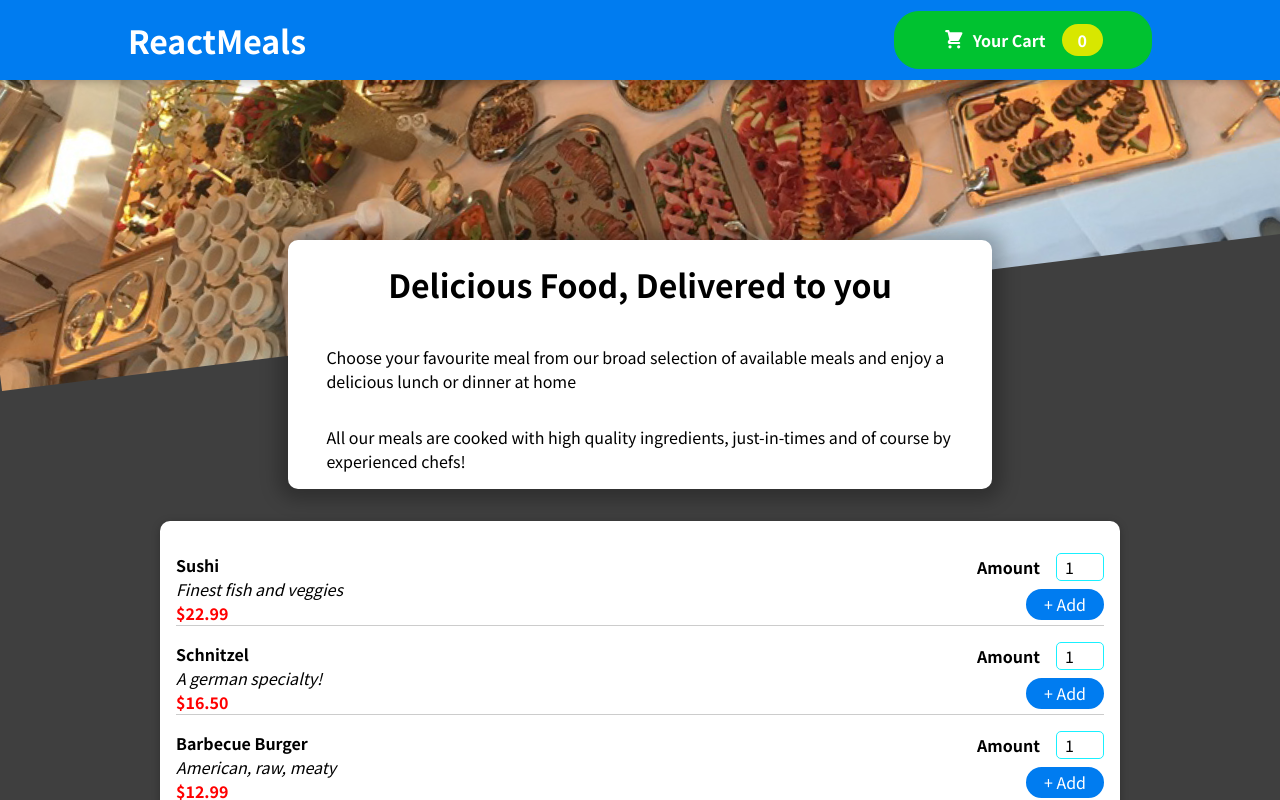
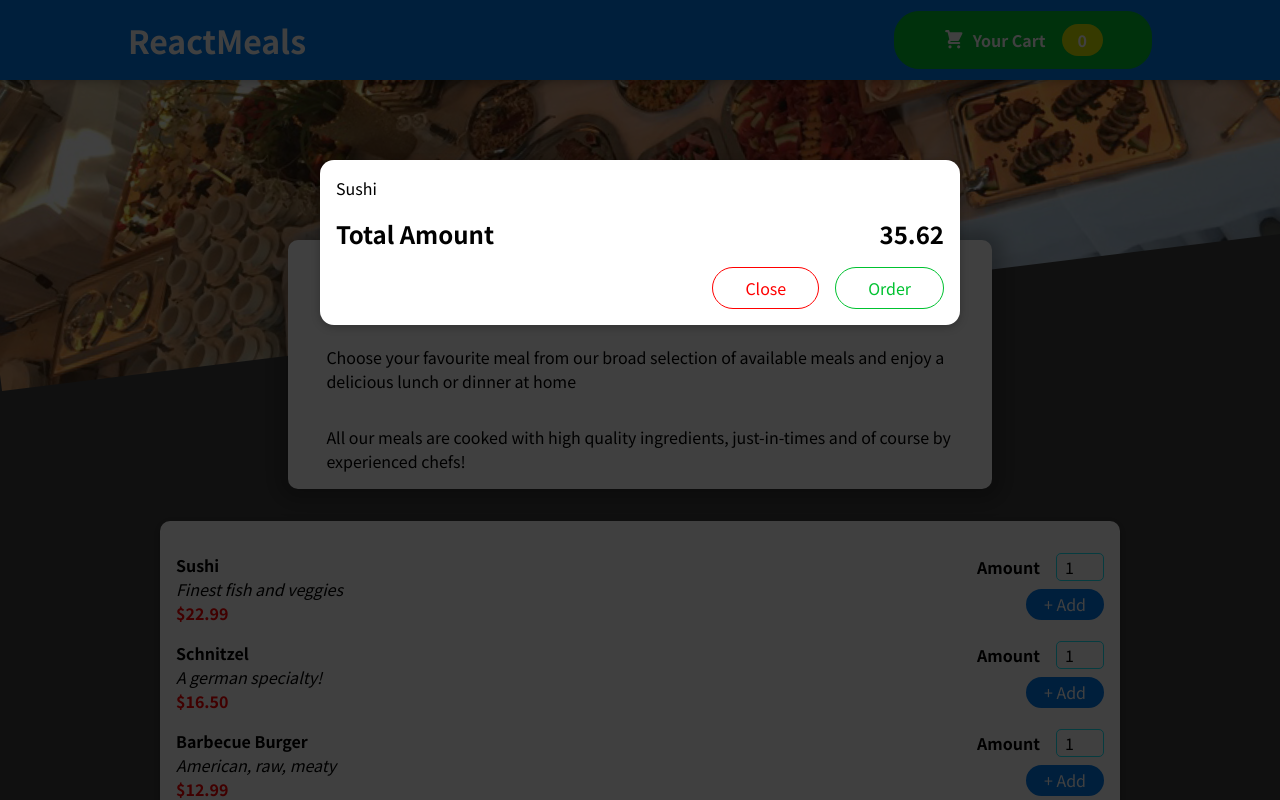
Before and after one commit to sarojsuraj52/restaurant-website, a React (Create React App) app: page / in a window 1280 px wide. Shown: the top 800 px of the page. Built offline with nearby package versions, Linux system fonts and the light colour scheme.

Commit message:
added cart and modal overlay

```diff
--- a/public/index.html
+++ b/public/index.html
@@ -29,6 +29,7 @@
   <body>
     <noscript>You need to enable JavaScript to run this app.</noscript>
     <div id="root"></div>
+    <div id="overlays"></div>
     <!--
       This HTML file is a template.
       If you open it directly in the browser, you will see an empty page.
--- a/src/App.js
+++ b/src/App.js
@@ -1,10 +1,11 @@
 import Header from "./component/Layouts/Header";
 import Meals from "./component/Meals/Meals";
-
+import Cart from "./component/Cart/Cart";
 
 function App() {
   return (
     <>
+    <Cart />
     <Header />
     <main>
     <Meals />
--- /dev/null
+++ b/src/component/Cart/Cart.js
@@ -0,0 +1,28 @@
+import classes from "./Cart.module.css";
+import Modal from "../UI/Modal";
+
+const Cart = () => {
+  const cartItems = (
+    <ul className={classes["cart-items"]}>
+      {[{ id: "c1", name: "Sushi", amount: 2, price: 17.81 }].map((item) => (
+        <li>{item.name}</li>
+      ))}
+    </ul>
+  );
+
+  return (
+    <Modal>
+      {cartItems}
+      <div className={classes.total}>
+        <span>Total Amount</span>
+        <span>35.62</span>
+      </div>
+      <div className={classes.actions}>
+        <button className={classes["button--close"]}>Close</button>
+        <button className={classes.button}>Order</button>
+      </div>
+    </Modal>
+  );
+};
+
+export default Cart;
--- /dev/null
+++ b/src/component/Cart/Cart.module.css
@@ -0,0 +1,47 @@
+.cart-items {
+    list-style: none;
+    margin: 0;
+    padding: 0;
+    max-height: 20rem;
+    overflow: auto;
+  }
+
+  .total {
+    display: flex;
+    justify-content: space-between;
+    align-items: center;
+    font-weight: bold;
+    font-size: 1.5rem;
+    margin: 1rem 0;
+  }
+
+  .actions {
+    text-align: right;
+  }
+
+  .actions button {
+    font: inherit;
+    cursor: pointer;
+    background-color: transparent;
+    border: 1px solid #00c230;
+    color: #00c230;
+    padding: 0.5rem 2rem;
+    border-radius: 25px;
+    margin-left: 1rem;
+  }
+
+  .actions button:hover{
+    background-color: #00c230;
+    color: white;
+  }
+
+  .actions .button--close {
+    color: red;
+    border: 1px solid red;
+    background-color:  transparent;
+  }
+  .actions .button--close:hover {
+    color: white;
+    border: 1px solid red;
+    background-color: red;
+  }
--- a/src/component/Meals/MealItem/MealItem.module.css
+++ b/src/component/Meals/MealItem/MealItem.module.css
@@ -15,6 +15,6 @@
       justify-content: space-between;
       margin: 1rem 0;
   }
-  li{
+  .container li{
       border-bottom: 1px solid #ccc;
   }
--- /dev/null
+++ b/src/component/UI/Modal.js
@@ -0,0 +1,23 @@
+import ReactDOM from "react-dom";
+import classes from "./Modal.module.css";
+
+const Backdrop = (props) => {
+  return <div className={classes.backdrop}></div>;
+};
+
+const ModalOverlay = (props) => {
+  return <div className={classes.modal}>{props.children}</div>;
+};
+
+const Modal = (props) => {
+  const portalElement = document.getElementById("overlays");
+
+  return (
+    <>
+      {ReactDOM.createPortal(<Backdrop />, portalElement)}
+      {ReactDOM.createPortal(<ModalOverlay>{props.children}</ModalOverlay>, portalElement)}
+    </>
+  );
+};
+
+export default Modal;
--- /dev/null
+++ b/src/component/UI/Modal.module.css
@@ -0,0 +1,40 @@
+.backdrop {
+    position: fixed;
+    top: 0;
+    left: 0;
+    width: 100%;
+    height: 100vh;
+    z-index: 20;
+    background-color: rgba(0, 0, 0, 0.75);
+  }
+
+  .modal {
+    position: fixed;
+    top: 20vh;
+    left: 5%;
+    width: 90%;
+    background-color: white;
+    padding: 1rem;
+    border-radius: 14px;
+    box-shadow: 0 2px 8px rgba(0, 0, 0, 0.25);
+    z-index: 30;
+    animation: slide-down 300ms ease-out forwards;
+  }
+
+  @media (min-width: 768px) {
+    .modal {
+      width: 40rem;
+      left: calc(50% - 20rem);
+    }
+  }
+
+  @keyframes slide-down {
+    from {
+      opacity: 0;
+      transform: translateY(-3rem);
+    }
+    to {
+      opacity: 1;
+      transform: translateY(0);
+    }
+  }
```
Also changed, not shown: 1 other file (tests, documents, lock files or other folders).
